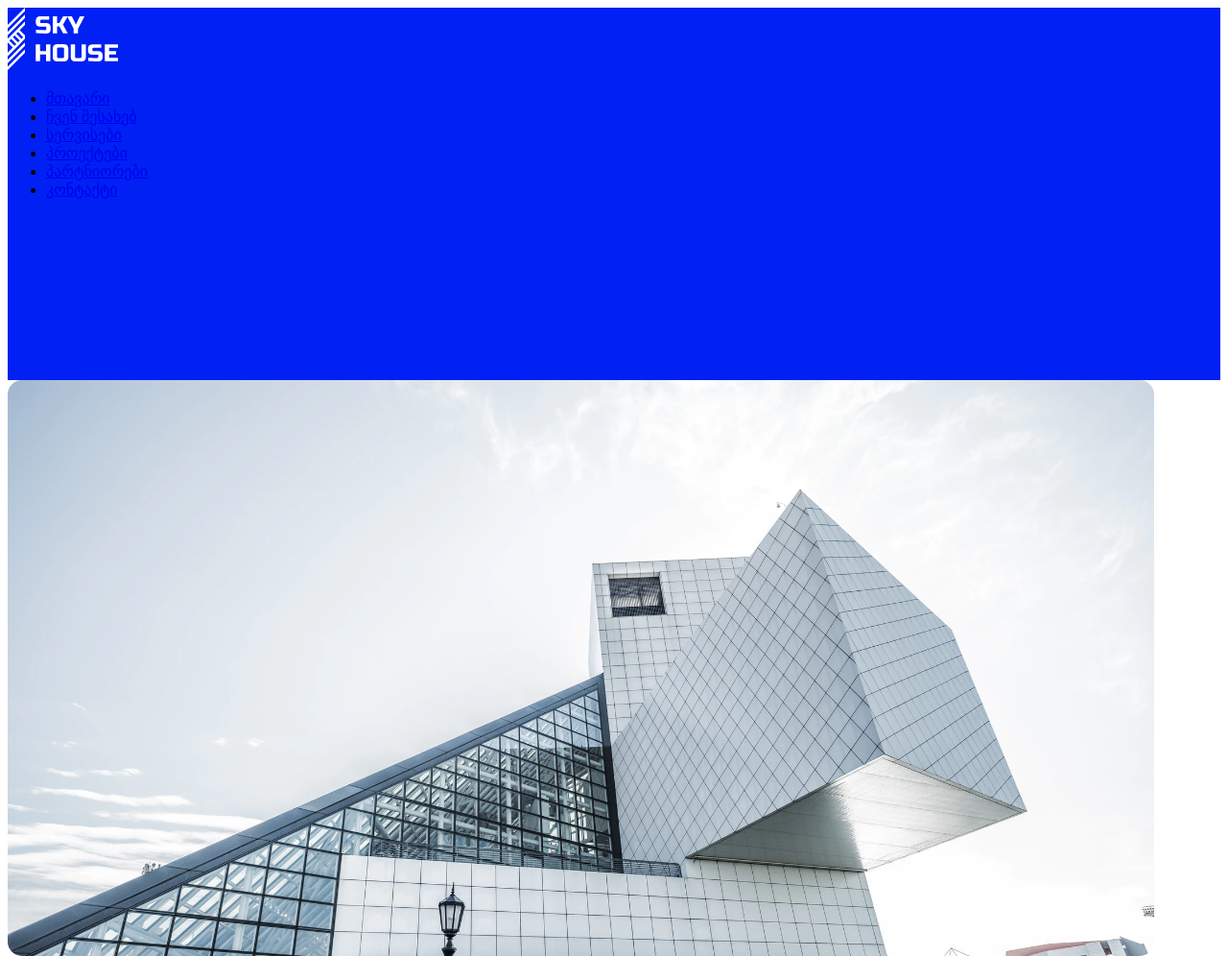
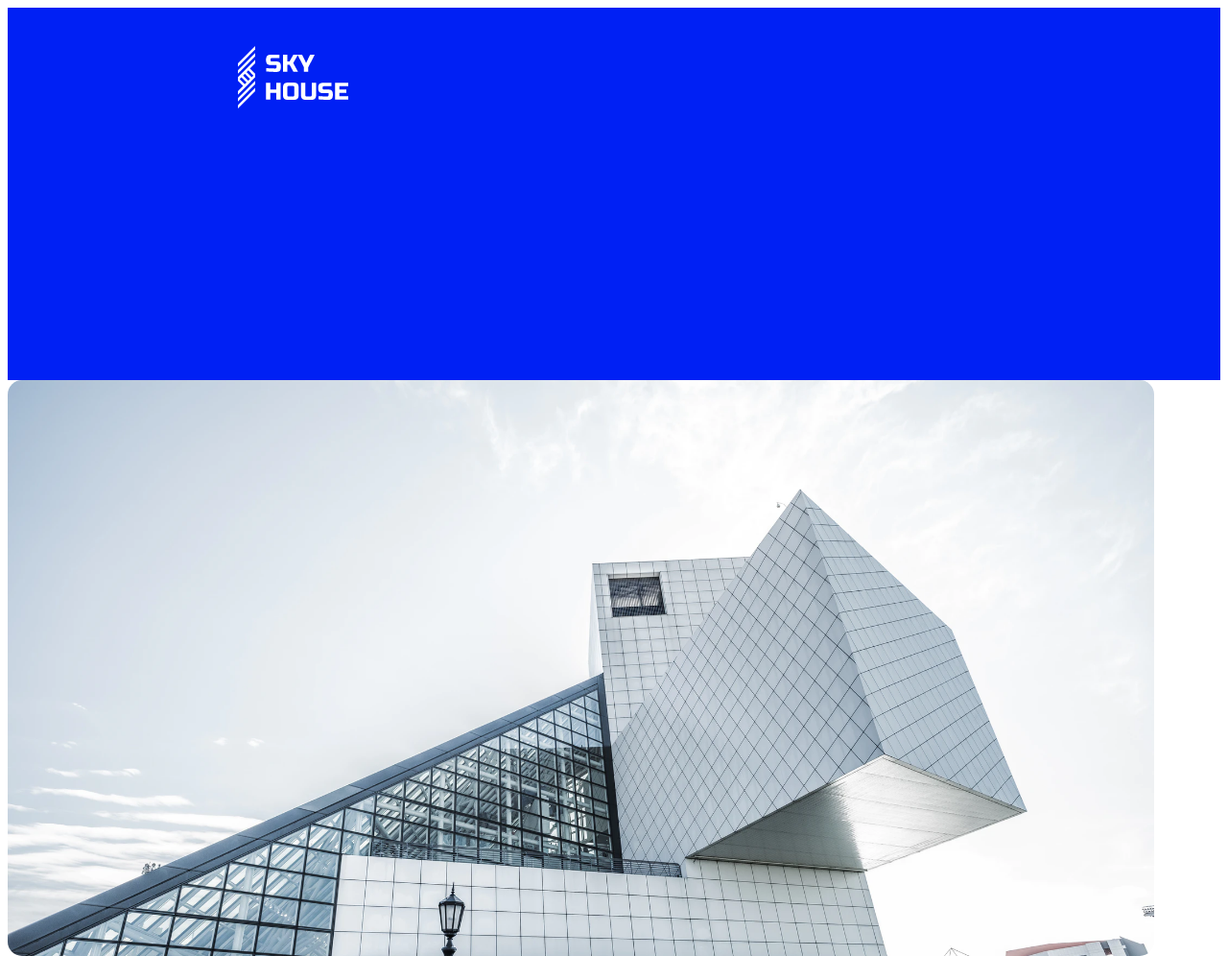
Before and after one commit to NinoGlu/homework05, a plain HTML site: page index.html in a window 1280 px wide. Shown: the top 996 px of the page at 96% size. Drawn offline with Linux system fonts and the light colour scheme.

Commit message:
add css header

```diff
--- a/index.html
+++ b/index.html
@@ -8,7 +8,7 @@
 <body>
 	<header>
 		<!-- ლოგო და ნავიგაცია-->
-		<div >
+		<div class="logo">
 		     <a href="#"><img src="images/Group 2.png"alt="logo"></a>
 		</div>
 		<nav>
@@ -18,7 +18,7 @@
 				<li><a href="#">სერვისები</a></li>
 				<li><a href="#">პროექტები</a></li>
 				<li><a href="#">პარტნიორები</a></li>
-				<li><a class="navbar"href="#">კონტაქტი</a></li>
+				<li><a class="border" href="#">კონტაქტი</a></li>
 			</ul>
 		</nav>
 	</header>
--- a/style.css
+++ b/style.css
@@ -1,5 +1,31 @@
-
 header{
 	background-color: #0020F4;
 	height: 388px;
 }
+.logo{
+	display: inline-block;
+    margin: 40px 0 283px 240px ;
+    vertical-align:middle;
+}
+nav{
+	display: inline-block;
+	margin-left: 300px;
+}
+li{
+	display: inline-block;
+	vertical-align:middle;
+	margin-top: 65px;
+	margin-right: 43px;
+	margin-bottom: 305px;
+}
+a{
+	color: white;
+	font-size: 16px;
+	text-decoration: none;
+}
+.border{
+	border: 4px solid #fff;
+	padding: 18px 36px;
+	background-color: white;
+    color: #171717;
+}
```
